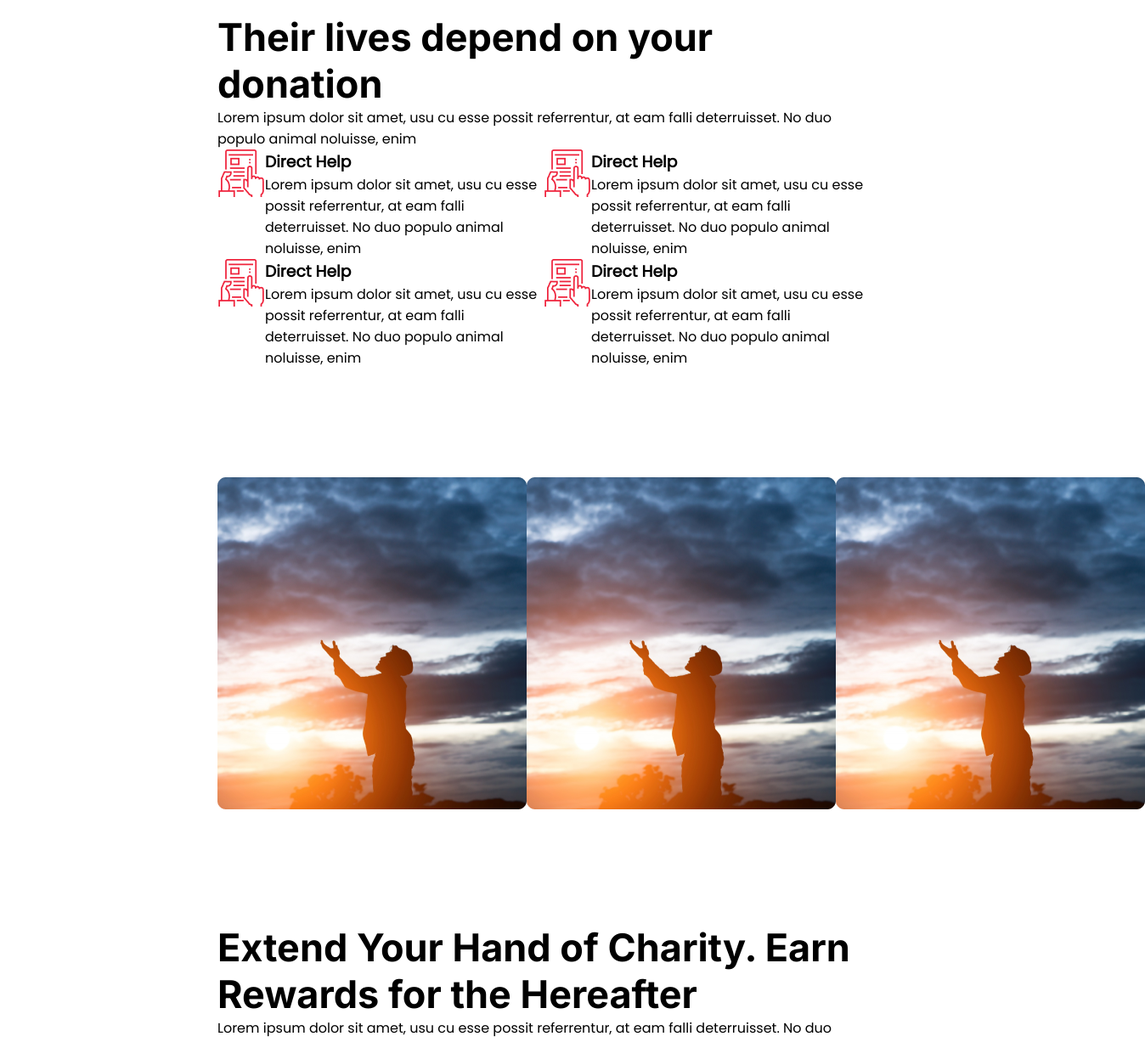
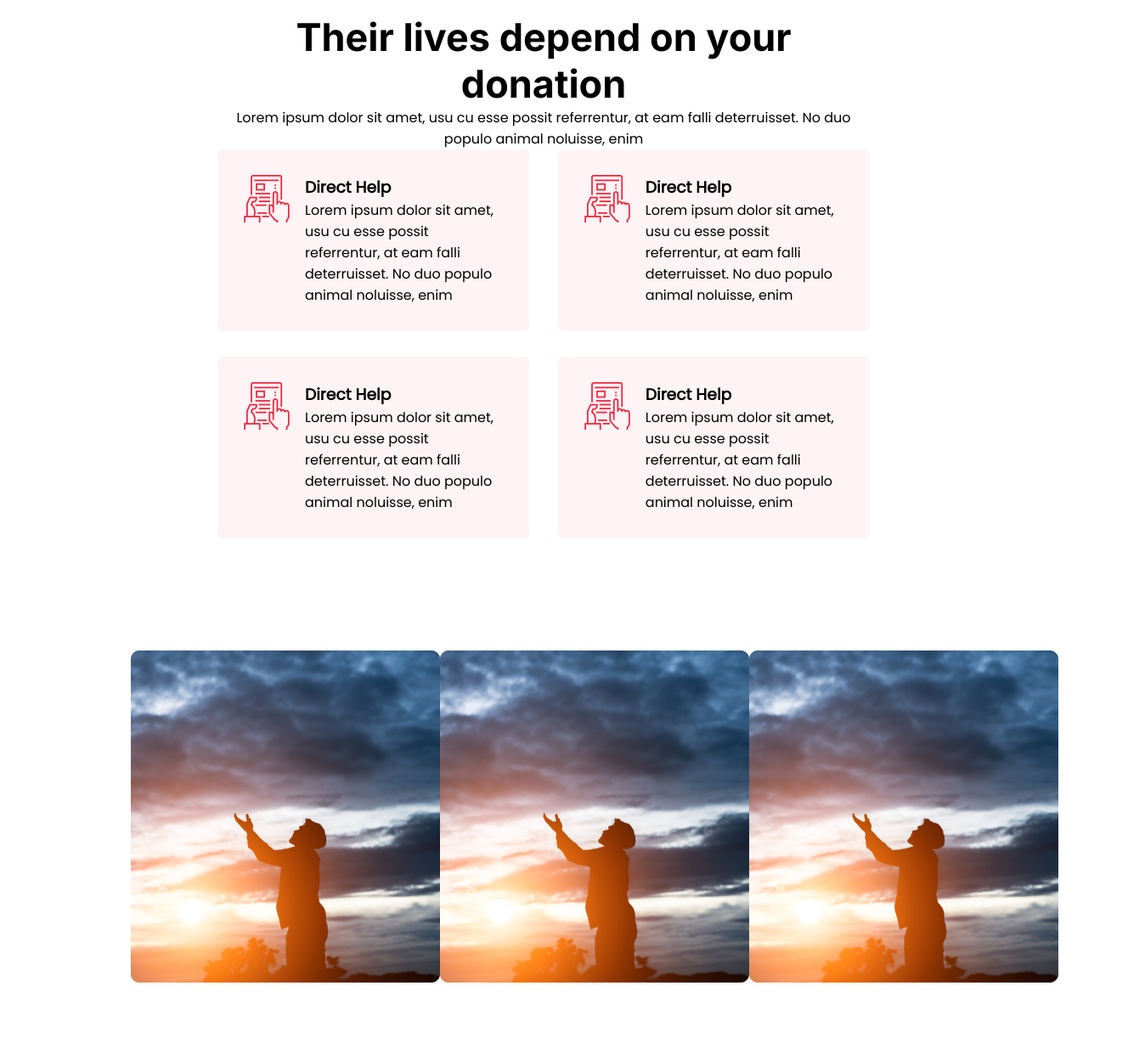
Before and after one commit to AmitKumarSutradhar/eid-zakat, a plain HTML site: page index.html in a window 1280 px wide. Shown: the part 1820-3047 px from the top of the page at 85% size, 1348 px wide, since content can reach past the window. Drawn offline with Linux system fonts and the light colour scheme.

Commit message:
css update

```diff
--- a/index.html
+++ b/index.html
@@ -50,14 +50,14 @@
         </div>
     </section>
 
-    <section>
+    <section id="donation_type">
         <div class="container">
-            <h2>Their lives depend on your donation</h2>
-            <p>Lorem ipsum dolor sit amet, usu cu esse possit referrentur, at eam falli deterruisset. No duo populo animal noluisse,
+            <h2 class="align_centre">Their lives depend on your donation</h2>
+            <p class="align_centre">Lorem ipsum dolor sit amet, usu cu esse possit referrentur, at eam falli deterruisset. No duo populo animal noluisse,
                 enim</p>
 
-            <div class="flex">
-                <div class="flex">
+            <div class="flex space-between">
+                <div class="donation_type_item flex space-between">
                     <div><img src="images/Frame.png" alt=""></div>
                     <div>
                         <h3>Direct Help</h3>
@@ -66,7 +66,7 @@
                             enim</p>
                     </div>
                 </div>
-                <div class="flex">
+                <div class="donation_type_item flex space-between">
                     <div><img src="images/Frame.png" alt=""></div>
                     <div>
                         <h3>Direct Help</h3>
@@ -76,43 +76,47 @@
                     </div>
                 </div>
             </div>
-            <div class="flex">
-                <div class="flex">
+
+            <div class="flex space-between">
+                <div class="donation_type_item flex space-between">
                     <div><img src="images/Frame.png" alt=""></div>
                     <div>
                         <h3>Direct Help</h3>
-                        <p>Lorem ipsum dolor sit amet, usu cu esse possit referrentur, at eam falli deterruisset. No duo populo animal
+                        <p>Lorem ipsum dolor sit amet, usu cu esse possit referrentur, at eam falli deterruisset. No duo populo
+                            animal
                             noluisse,
                             enim</p>
                     </div>
                 </div>
-                <div class="flex">
+                <div class="donation_type_item flex space-between">
                     <div><img src="images/Frame.png" alt=""></div>
                     <div>
                         <h3>Direct Help</h3>
-                        <p>Lorem ipsum dolor sit amet, usu cu esse possit referrentur, at eam falli deterruisset. No duo populo animal
+                        <p>Lorem ipsum dolor sit amet, usu cu esse possit referrentur, at eam falli deterruisset. No duo populo
+                            animal
                             noluisse,
                             enim</p>
                     </div>
                 </div>
             </div>
+
         </div>
     </section>
 
     <section>
-        <div class="container flex space-between">
+        <div class="container2 flex space-between">
             <div><img src="images/sun.png" alt=""></div>
             <div><img src="images/sun.png" alt=""></div>
             <div><img src="images/sun.png" alt=""></div>
         </div>
     </section>
 
-    <section>
-        <div class="container">
-        <h2>Extend Your Hand of Charity. Earn Rewards for the Hereafter</h2>
+    <section id="blog">
+        <div class="container2">
+        <h2>Extend Your Hand of Charity. Earn <br>Rewards for the Hereafter</h2>
         <p>Lorem ipsum dolor sit amet, usu cu esse possit referrentur, at eam falli deterruisset. No duo populo animal noluisse,
         enim</p>
-        <article class="flex">
+        <article class="flex space-between">
                 <div class="blog_item">
                     <div><img src="images/hand.png" alt=""></div>
                     <div class="blog_content">
--- a/style.css
+++ b/style.css
@@ -9,11 +9,17 @@ body{
 .container{
     padding: 5% 20%;
 }
+.container2{
+    padding: 3% 12%;
+}
 .flex{
     display: flex;
 }
 .space-between{
     justify-content: space-between;
+}
+.align_centre{
+    text-align: center;
 }
 h1{
     font-size: 55px;
@@ -49,9 +55,29 @@ button{
     color: #fff;
 }
 
+.donation_type_item{
+    width: 40%;
+    background-color: #FEF4F5;
+    border-radius: 5px;
+    padding: 30px;
+    margin-bottom: 30px;
+}
+.donation_type_item img{
+    margin-right: 17px;
+}
+
+#blog h2,#blog p{
+    text-align: center;
+    margin: 15px;
+}
 .blog_item{
+    width: 30%;
     border-radius: 5px;
     box-shadow: 1px 1px #888;
+    margin-top: 25px;
+}
+.blog_item div img{
+    width: 100%;
 }
 .blog_content{
     padding: 25px 30px;
```
